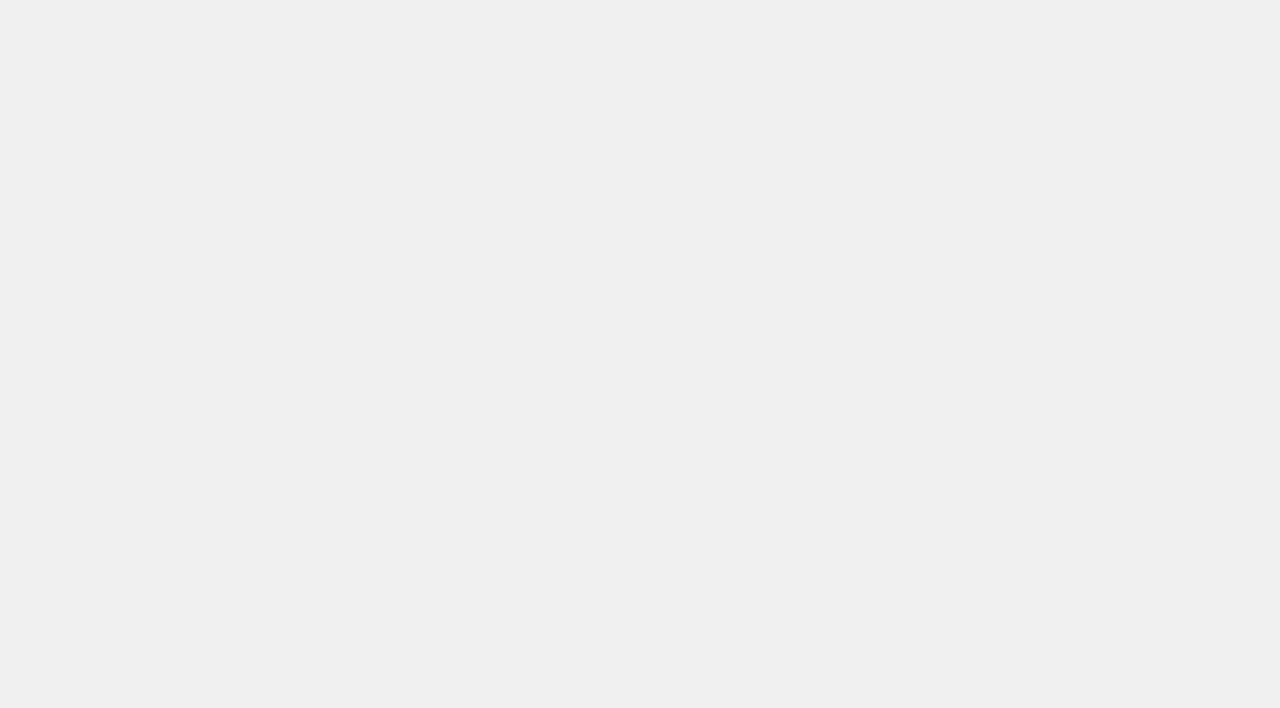
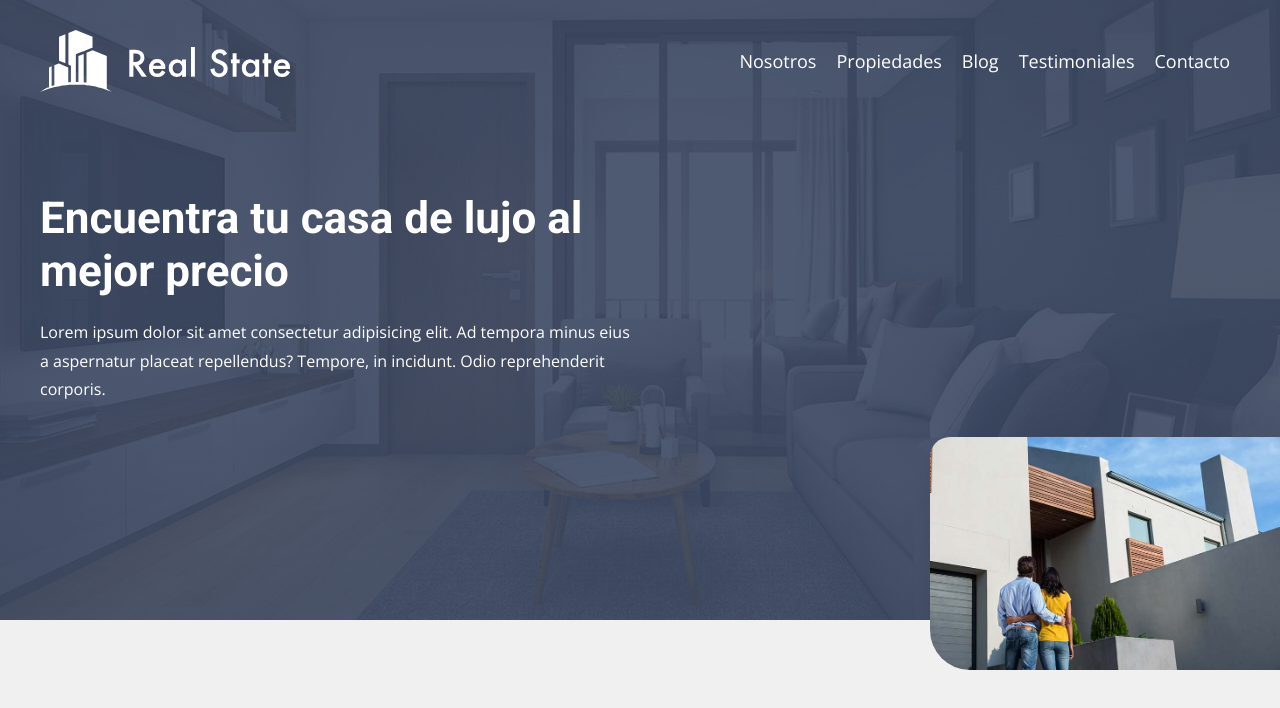
Before and after one commit to TaielNxz/sass-course-09-realstate, a plain HTML site: page index.html in a window 1280 px wide. Drawn offline with nearby package versions, Linux system fonts and the light colour scheme.

Commit message:
add header

```diff
--- a/css/styles.css
+++ b/css/styles.css
@@ -2,9 +2,13 @@
     --primaryFont: 'Open Sans', sans-serif;
     --secondaryFont: 'Roboto', cursive;
 
-    --primary: #3b4862;
+    --primary: hsl(220, 25%, 31%);
+    --primaryDarken: hsl(220, 25%, 21%);
+    --primaryLighten: hsl(220, 25%, 51%);
+    --primaryTransparent: rgba( 59 72 99 / 0.9 );
 
-    --black: #000;
+    --black: #000000;
+    --blackTransparent: rgba(0, 0, 0, 0.5);
     --white: #FFFFFF;
     --grey: #eeefed;
     --lightGrey: hsl(0, 0%, 97%);
@@ -56,10 +60,6 @@ h3 {
     font-size: 3rem;
 }
 
-[class$="heading"] {
-    margin: 2rem 0;
-}
-
 a {
     text-decoration: none;
     color: var(--black);
@@ -70,3 +70,126 @@ p {
     font-size: 1.6rem;
     line-height: 1.8;
 }
+
+.conteiner {
+    width: 95%;
+    max-width: 1200px;
+    margin: 0 auto;
+}
+
+.heading {
+    font-weight: 300;
+    margin-bottom: 2rem;
+}
+
+.heading span {
+    font-weight: 900;
+}
+
+.heading::after {
+    content: "";
+    display: block;
+    background-image:
+        linear-gradient( to right, var(--primary) 0%, var(--primary) 50%, var(--primaryLighten) 50%, var(--primaryLighten) 100% );
+    width: 15rem;
+    height: 1rem;
+    margin-top: 1rem;
+}
+
+/* ==== Header ==== */
+
+.header {
+    background-image:
+        linear-gradient( var(--primaryTransparent) 0, var(--primaryTransparent) 100% ),
+        url(../img/header_bg.jpg);
+    background-position: center center;
+    background-size: cover;
+
+    padding: 3rem 0;
+    position: relative;
+}
+
+@media (min-width: 768px) {
+    .header {
+        padding: 3rem 0 20rem;
+    }
+}
+
+.header-bar {
+    display: flex;
+    flex-direction: column;
+    align-items: center;
+    gap: 4rem;
+}
+
+.header-bar img {
+    width: 25rem;
+}
+
+@media (min-width: 768px) {
+    .header-bar {
+        flex-direction: row;
+    }
+}
+
+.navbar {
+    display: flex;
+    flex-direction: column;
+    width: 50%;
+    margin: 0 auto;
+}
+
+.navbar a {
+    text-align: center;
+    color: var(--white);
+    padding: 1rem;
+    font-size: 1.8rem;
+}
+
+@media (min-width: 768px) {
+    .navbar {
+        flex-direction: row;
+        justify-content: flex-end;
+        width: 100%;
+    }
+}
+
+.header-content h1 {
+    color: var(--white);
+    text-align: center;
+    margin: 2rem 0;
+}
+
+.header-content p {
+    display: none;
+}
+
+.header-content img {
+    display: none;
+}
+
+@media (min-width: 768px) {
+    .header-content {
+        margin-top: 10rem;
+        max-width: 50%;
+    }
+
+    .header-content h1 {
+        text-align: left;
+    }
+
+    .header-content p {
+        display: block;
+        color: var(--white);
+    }
+
+    .header-content img {
+        display: block;
+        width: 35rem;
+        position: absolute;
+        border-top-left-radius: 2rem;
+        border-bottom-left-radius: 4rem;
+        right: 0;
+        bottom: -5rem;
+    }
+}
--- a/index.html
+++ b/index.html
@@ -15,6 +15,24 @@
     <link rel="stylesheet" href="css/styles.css">
 </head>
 <body>
-
+    <header class="header">
+        <div class="header-bar conteiner">
+            <img src="img/logo.svg" alt="logo real state">
+            <nav class="navbar">
+                <a href="#">Nosotros</a>
+                <a href="#">Propiedades</a>
+                <a href="#">Blog</a>
+                <a href="#">Testimoniales</a>
+                <a href="#">Contacto</a>
+            </nav>
+        </div>
+        <div class="conteiner">
+            <div class="header-content">
+                <h1>Encuentra tu casa de lujo al mejor precio</h1>
+                <p>Lorem ipsum dolor sit amet consectetur adipisicing elit. Ad tempora minus eius a aspernatur placeat repellendus? Tempore, in incidunt. Odio reprehenderit corporis.</p>
+                <img src="img/imagenHeader.jpg" alt="image header">
+            </div>
+        </div>
+    </header>
 </body>
 </html>
```
